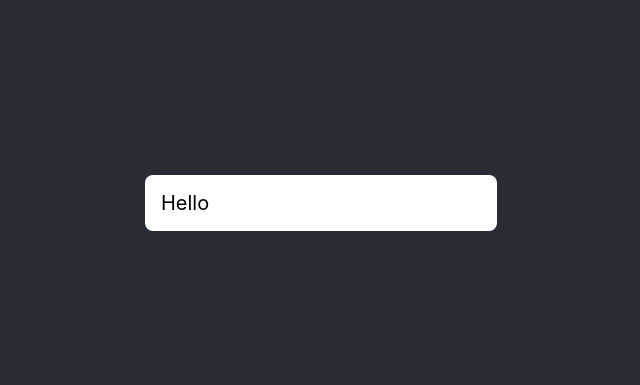
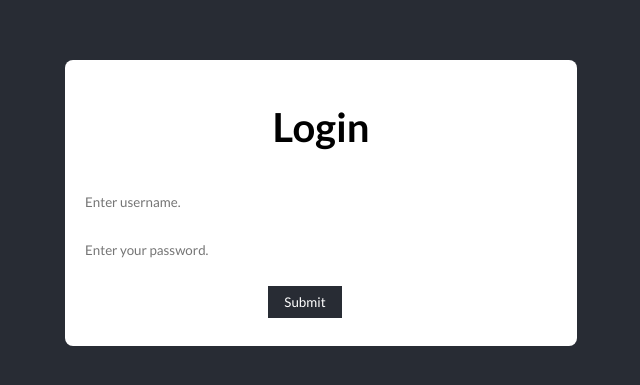
Before and after one commit to aniketbiprojit/inkredo-challenge, a React app in the folder client/app/: page /inkredo-challenge/login in a window 1280 px wide. Shown: the part 197-582 px from the top of the page, without its empty margins (319-959 px from the left). Built offline with nearby package versions, Linux system fonts and the light colour scheme.

Commit message:
feat:login card complete

```diff
--- a/client/app/src/components/Login/Login.scss
+++ b/client/app/src/components/Login/Login.scss
@@ -5,7 +5,7 @@
 	align-items: center;
 	.Card {
 		width: 80%;
-		max-width: 20rem;
+		max-width: 30rem;
 		min-width: 10rem;
 		background-color: white;
 		border-radius: 8px;
@@ -14,5 +14,40 @@
 		@media screen and (max-width: 17.5rem) {
 			padding: 0.5rem;
 		}
+		.input-wrapper {
+			padding: 0.5rem 0;
+			width: 100%;
+			max-width: 28rem;
+			input[type='text'],
+			input[type='email'],
+			input[type='password'] {
+				width: calc(100% - 0.25rem);
+				max-width: 28rem;
+				border: none;
+				padding: 0.5rem 0.25rem;
+			}
+
+			input[type='text']:focus,
+			input[type='email']:focus,
+			input[type='password']:focus,
+			input[type='submit'] {
+				outline: none;
+			}
+		}
+		.input-wrapper.submit {
+			display: flex;
+			align-items: center;
+			justify-content: center;
+			align-items: center;
+			input {
+				background-color: #282c34;
+				border: none;
+				color: white;
+				padding: 0.5rem 1rem;
+				text-decoration: none;
+				margin: 4px 2px;
+				cursor: pointer;
+			}
+		}
 	}
 }
--- a/client/app/src/components/Login/Login.tsx
+++ b/client/app/src/components/Login/Login.tsx
@@ -16,7 +16,21 @@ class Login extends Component<ILoginProps, ILoginState> {
 		return (
 			<Fragment>
 				<div className='App Login'>
-					<div className='Card'>Hello</div>
+					<div className='Card'>
+						<h1 style={{ textAlign: 'center' }}>Login</h1>
+						<form onSubmit={(e) => e.preventDefault()}>
+							<div className='input-wrapper'>
+								<input type='text' name='username' placeholder='Enter username.' />
+							</div>
+							<div className='input-wrapper'>
+								<input type='password' name='password' placeholder='Enter your password.' />
+							</div>
+
+							<div className='input-wrapper submit'>
+								<input type='submit' value='Submit' />
+							</div>
+						</form>
+					</div>
 				</div>
 			</Fragment>
 		)
--- a/client/app/src/index.css
+++ b/client/app/src/index.css
@@ -1,13 +1,17 @@
+@import url('https://fonts.googleapis.com/css2?family=Lato:ital,wght@0,100;0,300;0,400;0,700;0,900;1,100;1,300;1,400;1,700;1,900&display=swap');
+
 body {
-  margin: 0;
-  font-family: -apple-system, BlinkMacSystemFont, "Segoe UI", "Roboto", "Oxygen",
-    "Ubuntu", "Cantarell", "Fira Sans", "Droid Sans", "Helvetica Neue",
-    sans-serif;
-  -webkit-font-smoothing: antialiased;
-  -moz-osx-font-smoothing: grayscale;
+	margin: 0;
+	font-family: 'Lato', -apple-system, BlinkMacSystemFont, 'Segoe UI', 'Roboto', 'Oxygen', 'Ubuntu', 'Cantarell',
+		'Fira Sans', 'Droid Sans', 'Helvetica Neue', sans-serif;
+	-webkit-font-smoothing: antialiased;
+	-moz-osx-font-smoothing: grayscale;
+}
+
+input {
+	font-family: 'Lato', -apple-system, BlinkMacSystemFont, 'Segoe UI', 'Roboto', 'Oxygen';
 }
 
 code {
-  font-family: source-code-pro, Menlo, Monaco, Consolas, "Courier New",
-    monospace;
+	font-family: source-code-pro, Menlo, Monaco, Consolas, 'Courier New', monospace;
 }
```
